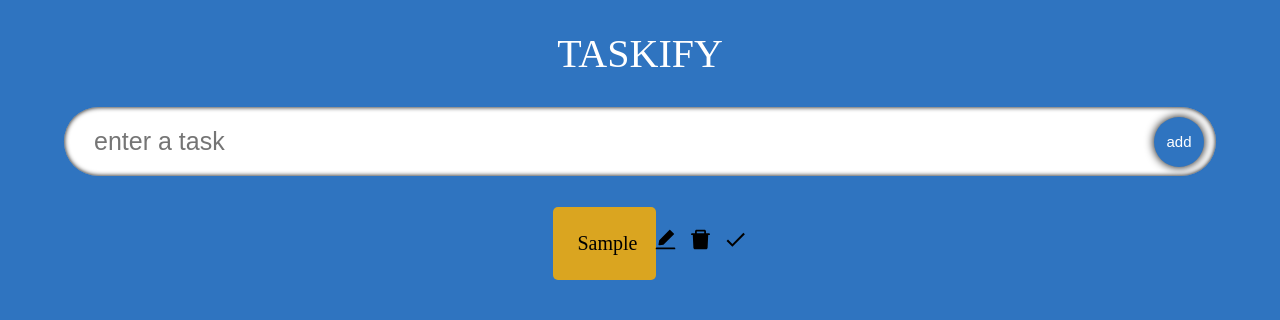
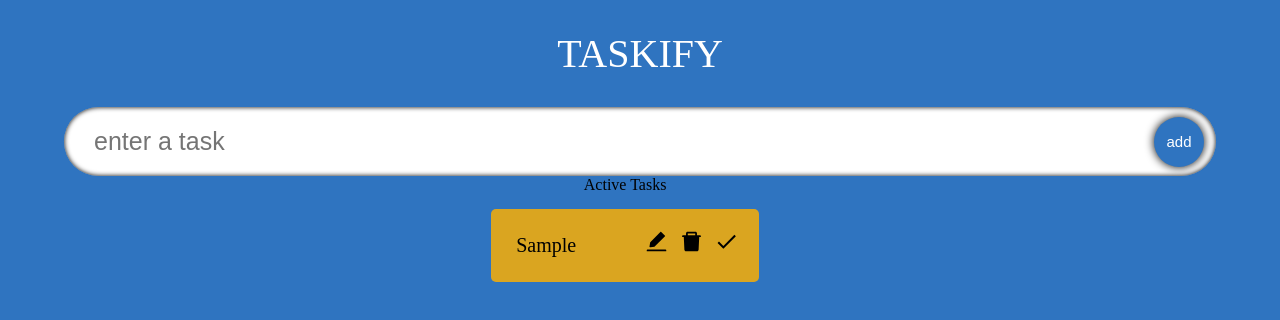
Before and after one commit to benito7suriano/typescript-tutorial, a React (Create React App) app: page / in a window 1280 px wide. Both pictures are taken after typing "Sample" into the empty fields and a click on the button "add". Shown: the top 320 px of the page. Built offline with nearby package versions, Linux system fonts and the light colour scheme; a web font is replaced by a local one.

Commit message:
Pass active to do list to its own column.

```diff
--- a/src/components/TodoList.tsx
+++ b/src/components/TodoList.tsx
@@ -10,7 +10,9 @@ interface Props {
 
 const TodoList = ({ todos, editTodos }: Props) => {
   return (
-    <ul>
+    <div className='container'>
+      <div className='todos'>
+        <span className='todos__heading'>Active Tasks</span>
         {todos.map((t) => (
           <SingleComponent
             key={t.id}
@@ -19,7 +21,9 @@ const TodoList = ({ todos, editTodos }: Props) => {
             editTodos={editTodos}
           />
         ))}
-    </ul>
+      </div>
+      <div className='todos remove'></div>
+    </div>
   )
 }
 
--- a/src/components/styles.css
+++ b/src/components/styles.css
@@ -53,7 +53,7 @@
 
 .todos__single {
   display: flex;
-  width: 29.5%;
+  width: 100%;
   border-radius: 5px;
   padding: 20px;
   margin-top: 15px;
```
Lines whose indentation alone changed are shown as unchanged.
